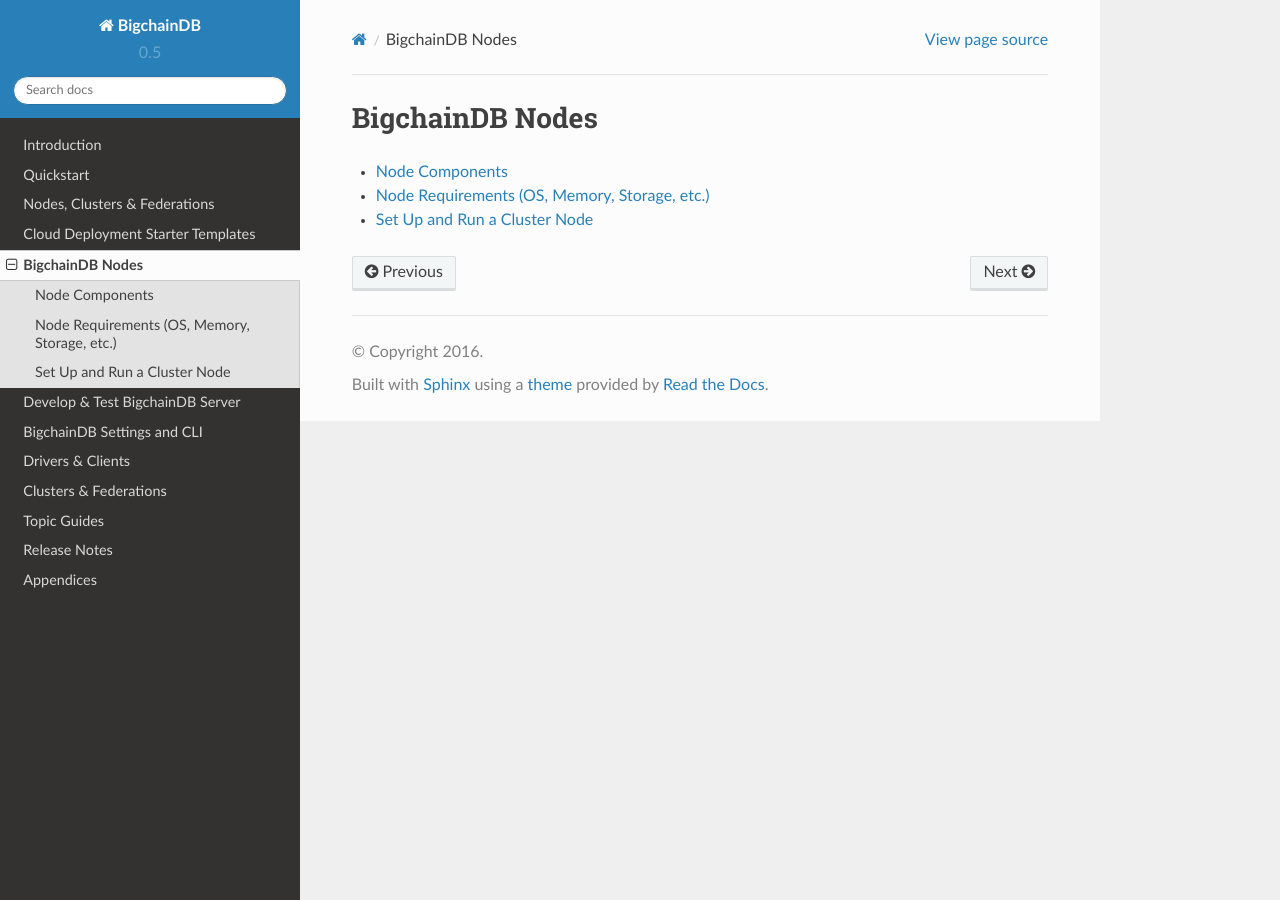
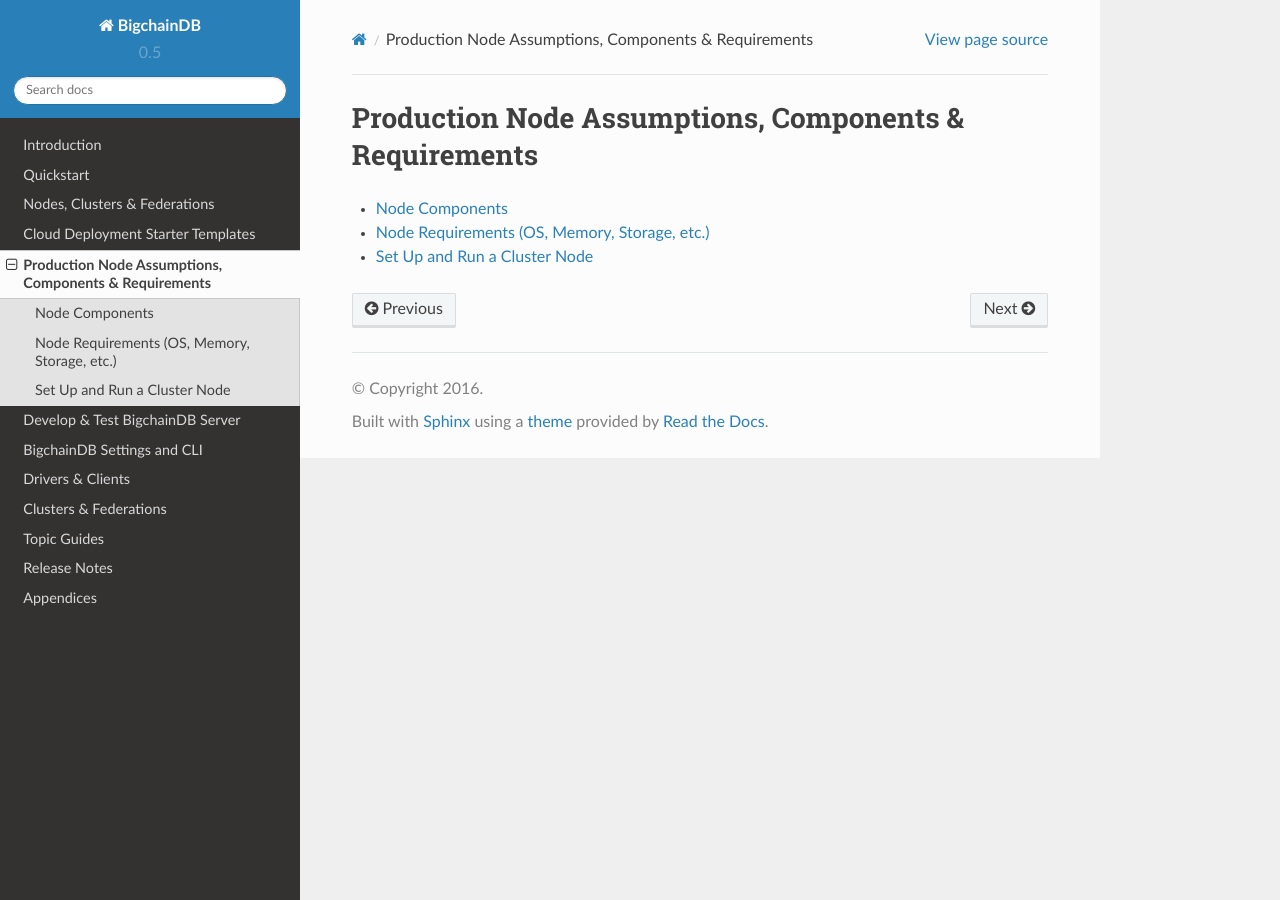
Before and after one commit to bigchaindb/bigchaindb, a Sphinx documentation site: the page built from docs/source/nodes/index.rst, in a window 1280 px wide. Built offline with Sphinx 7.4.7 and the Read the Docs theme 2.0.0, drawn with Linux system fonts in a browser that asks for light colours.

Commit message:
docs: Renamed 'BigchainDB Nodes' to 'Production Node Assumptions, Components & Requirements'

```diff
--- a/docs/source/nodes/index.rst
+++ b/docs/source/nodes/index.rst
@@ -1,8 +1,5 @@
-.. You can adapt this file completely to your liking, but it should at least
-   contain the root `toctree` directive.
-
-BigchainDB Nodes
-================
+Production Node Assumptions, Components & Requirements
+======================================================
 
 .. toctree::
    :maxdepth: 1
```
